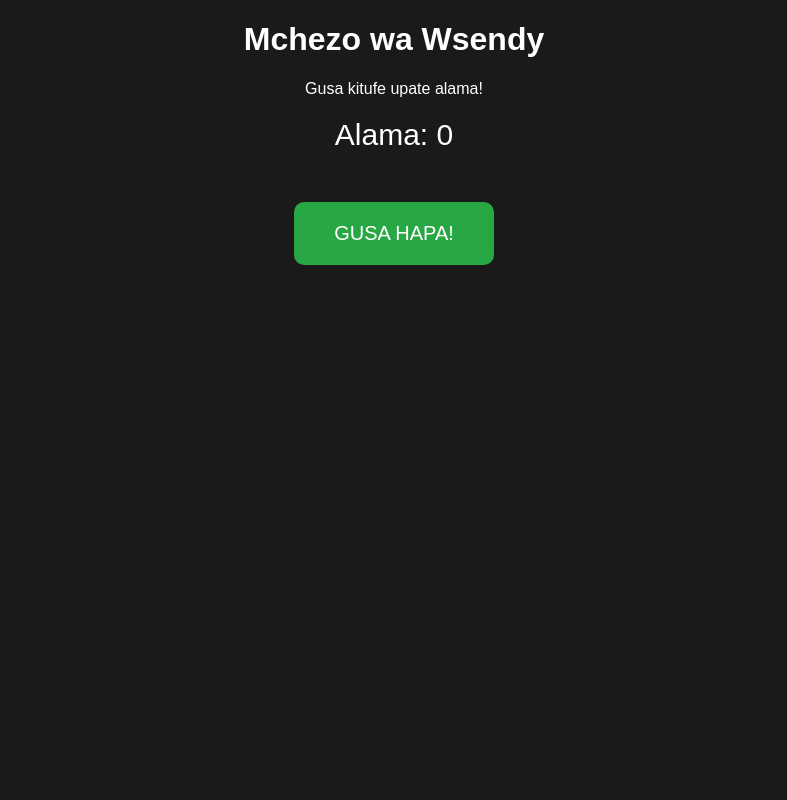
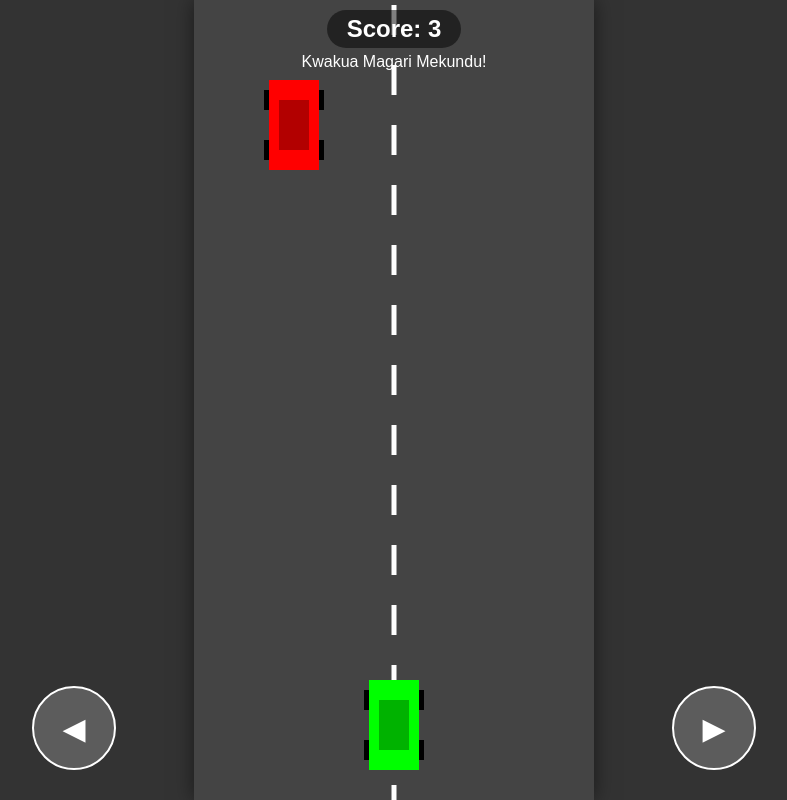
Before and after one commit to Albert199900/Wsendy-game-, a plain HTML site: page Index.html in a window 1280 px wide. Shown: the whole page, without its empty margins (246-1033 px from the left). Drawn offline with Linux system fonts and the light colour scheme.

Commit message:
Update HTML structure and styling for racing game

```diff
--- a/Index.html
+++ b/Index.html
@@ -1,26 +1,159 @@
 <!DOCTYPE html>
-<html>
+<html lang="sw">
 <head>
-    <title>Wsendy Game</title>
+    <meta charset="UTF-8">
+    <meta name="viewport" content="width=device-width, initial-scale=1.0">
+    <title>Wsendy Racing Pro</title>
     <style>
-        body { text-align: center; font-family: Arial; background-color: #1a1a1a; color: white; }
-        #game-btn { padding: 20px 40px; font-size: 20px; cursor: pointer; background: #28a745; color: white; border: none; border-radius: 10px; margin-top: 50px; }
-        #score { font-size: 30px; margin-top: 20px; }
+        body { margin: 0; padding: 0; overflow: hidden; background: #333; font-family: 'Arial', sans-serif; }
+        #gameGui { position: absolute; top: 10px; width: 100%; text-align: center; color: white; z-index: 10; pointer-events: none; }
+        #scoreBoard { font-size: 24px; font-weight: bold; background: rgba(0,0,0,0.5); display: inline-block; padding: 5px 20px; border-radius: 20px; }
+
+        canvas { display: block; background: #555; margin: 0 auto; box-shadow: 0 0 20px rgba(0,0,0,0.5); }
+
+        .controls { position: absolute; bottom: 30px; width: 100%; display: flex; justify-content: space-around; z-index: 20; }
+        .btn { width: 80px; height: 80px; background: rgba(255,255,255,0.2); border: 2px solid white; border-radius: 50%; color: white; font-size: 30px; display: flex; align-items: center; justify-content: center; user-select: none; -webkit-tap-highlight-color: transparent; }
+        .btn:active { background: rgba(255,255,255,0.5); }
     </style>
 </head>
 <body>
-    <h1>Mchezo wa Wsendy</h1>
-    <p>Gusa kitufe upate alama!</p>
 
-    <div id="score">Alama: 0</div>
-    <button id="game-btn" onclick="ongezaAlama()">GUSA HAPA!</button>
+    <div id="gameGui">
+        <div id="scoreBoard">Score: 0</div>
+        <p style="margin: 5px 0;">Kwakua Magari Mekundu!</p>
+    </div>
+
+    <canvas id="raceCanvas"></canvas>
+
+    <div class="controls">
+        <div class="btn" id="leftBtn">◀</div>
+        <div class="btn" id="rightBtn">▶</div>
+    </div>
 
     <script>
-        let alama = 0;
-        function ongezaAlama() {
-            alama++;
-            document.getElementById("score").innerHTML = "Alama: " + alama;
+        const canvas = document.getElementById("raceCanvas");
+        const ctx = canvas.getContext("2d");
+
+        // Rekebisha ukubwa wa screen
+        canvas.width = Math.min(window.innerWidth, 400);
+        canvas.height = window.innerHeight;
+
+        let score = 0;
+        let gameSpeed = 5;
+        let gameActive = true;
+
+        // Player Car
+        const player = {
+            x: canvas.width / 2 - 25,
+            y: canvas.height - 120,
+            w: 50,
+            h: 90,
+            color: "#00FF00",
+            speed: 7
+        };
+
+        let enemies = [];
+        let lineY = 0;
+
+        // Controls
+        let moveLeft = false;
+        let moveRight = false;
+
+        document.getElementById("leftBtn").ontouchstart = () => moveLeft = true;
+        document.getElementById("leftBtn").ontouchend = () => moveLeft = false;
+        document.getElementById("rightBtn").ontouchstart = () => moveRight = true;
+        document.getElementById("rightBtn").ontouchend = () => moveRight = false;
+
+        // Kwa Kompyuta
+        window.onkeydown = (e) => {
+            if(e.key === "ArrowLeft") moveLeft = true;
+            if(e.key === "ArrowRight") moveRight = true;
+        };
+        window.onkeyup = (e) => {
+            if(e.key === "ArrowLeft") moveLeft = false;
+            if(e.key === "ArrowRight") moveRight = false;
+        };
+
+        function drawRoad() {
+            ctx.fillStyle = "#444";
+            ctx.fillRect(0, 0, canvas.width, canvas.height);
+
+            // Mistari ya barabarani
+            ctx.strokeStyle = "white";
+            ctx.setLineDash([30, 30]);
+            ctx.lineWidth = 5;
+            ctx.beginPath();
+            ctx.moveTo(canvas.width / 2, -60 + lineY);
+            ctx.lineTo(canvas.width / 2, canvas.height + lineY);
+            ctx.stroke();
+
+            lineY += gameSpeed;
+            if (lineY > 60) lineY = 0;
         }
+
+        function drawCar(x, y, w, h, color, isPlayer) {
+            // Body
+            ctx.fillStyle = color;
+            ctx.fillRect(x, y, w, h);
+            // Roof
+            ctx.fillStyle = "rgba(0,0,0,0.3)";
+            ctx.fillRect(x + 10, y + 20, w - 20, h - 40);
+            // Tires
+            ctx.fillStyle = "black";
+            ctx.fillRect(x - 5, y + 10, 5, 20); // FL
+            ctx.fillRect(x + w, y + 10, 5, 20); // FR
+            ctx.fillRect(x - 5, y + h - 30, 5, 20); // RL
+            ctx.fillRect(x + w, y + h - 30, 5, 20); // RR
+        }
+
+        function spawnEnemy() {
+            if (Math.random() < 0.02) {
+                let lane = Math.random() < 0.5 ? canvas.width/4 - 25 : (3*canvas.width/4) - 25;
+                enemies.push({ x: lane, y: -100, w: 50, h: 90, color: "red" });
+            }
+        }
+
+        function update() {
+            if (!gameActive) return;
+
+            ctx.clearRect(0, 0, canvas.width, canvas.height);
+            drawRoad();
+
+            // Move Player
+            if (moveLeft && player.x > 10) player.x -= player.speed;
+            if (moveRight && player.x < canvas.width - player.w - 10) player.x += player.speed;
+
+            drawCar(player.x, player.y, player.w, player.h, player.color, true);
+
+            // Update Enemies
+            spawnEnemy();
+            enemies.forEach((enemy, index) => {
+                enemy.y += gameSpeed;
+                drawCar(enemy.x, enemy.y, enemy.w, enemy.h, enemy.color, false);
+
+                // Collision Detection
+                if (player.x < enemy.x + enemy.w &&
+                    player.x + player.w > enemy.x &&
+                    player.y < enemy.y + enemy.h &&
+                    player.y + player.h > enemy.y) {
+                    gameActive = false;
+                    alert("GAME OVER!\nAlama zako: " + score);
+                    location.reload();
+                }
+
+                // Score
+                if (enemy.y > canvas.height) {
+                    enemies.splice(index, 1);
+                    score++;
+                    document.getElementById("scoreBoard").innerHTML = "Score: " + score;
+                    if(score % 10 === 0) gameSpeed += 0.5; // Ongeza kasi
+                }
+            });
+
+            requestAnimationFrame(update);
+        }
+
+        update();
     </script>
 </body>
 </html>
```
